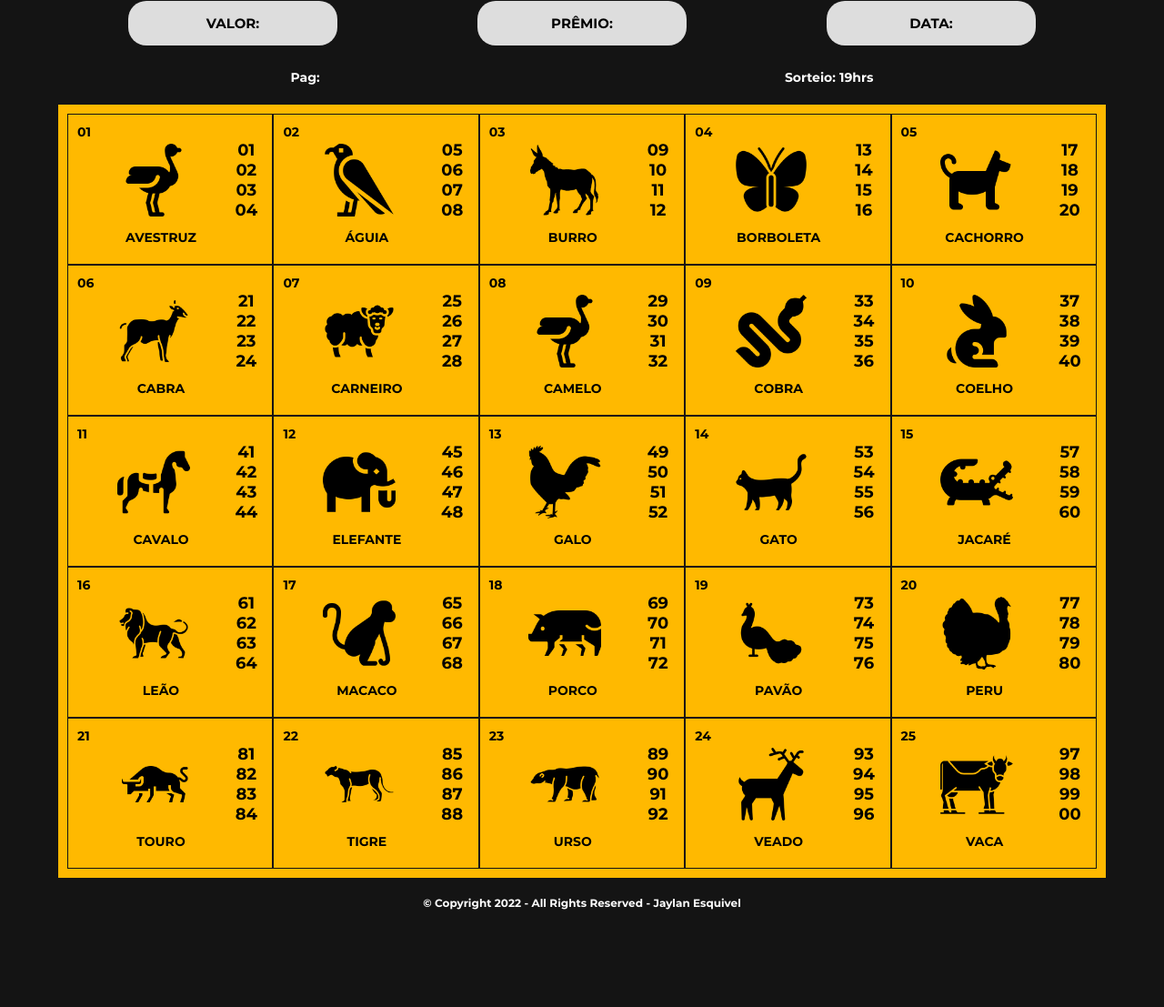
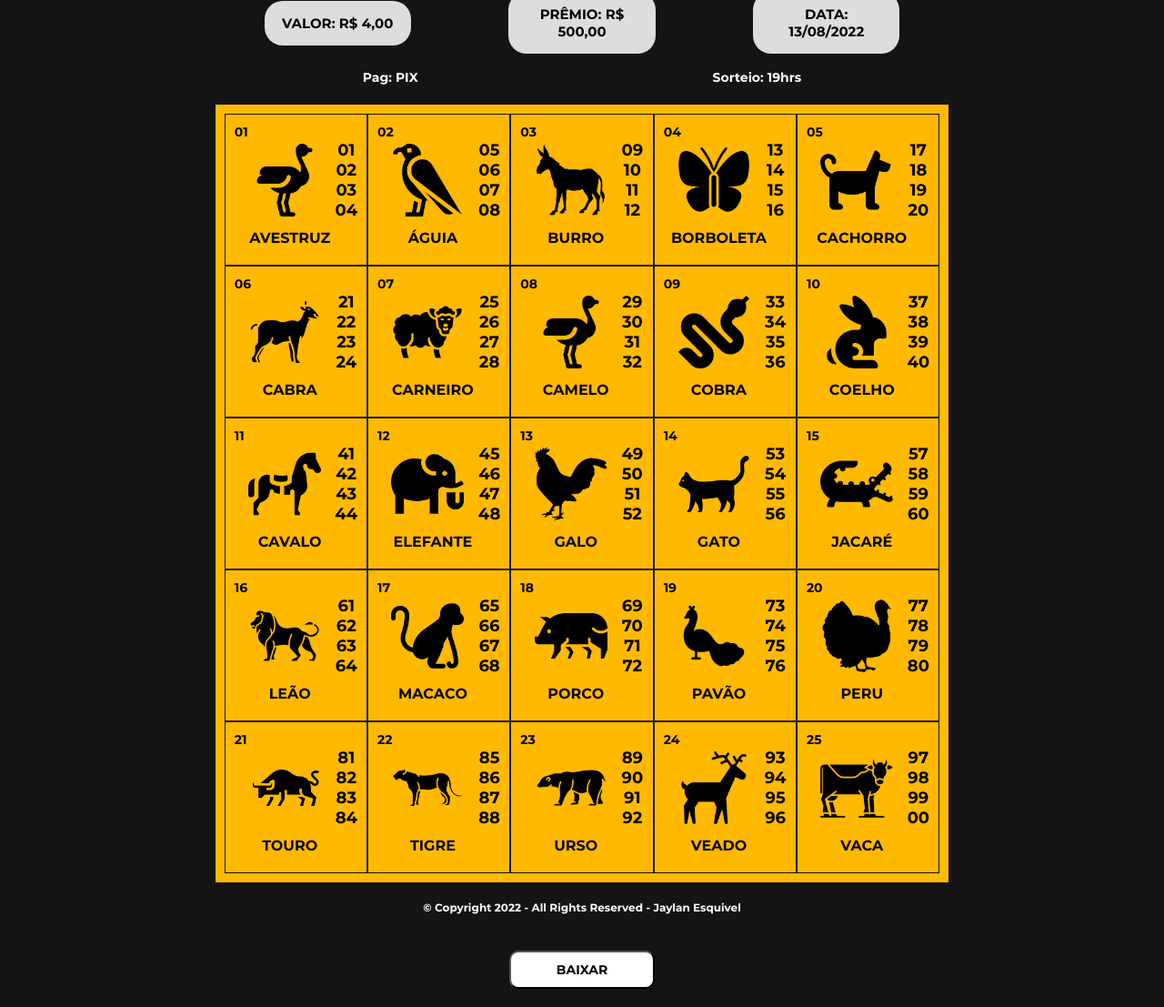
Before and after one commit to JaylanEsquivel/page-rifa-dezena, a plain HTML site: page index.html in a window 1280 px wide. Shown: the part 65-1172 px from the top of the page at 91% size. Before the commit the page ends 1085 px from the top, so only its background shows below. Drawn offline with Linux system fonts and the light colour scheme.

Commit message:
atualizações de logica

```diff
--- a/assets/css/style.scss
+++ b/assets/css/style.scss
@@ -20,18 +20,22 @@ body{
 
 .container-principal{
     width: 90%;
+    @include flexCenter(center,center,column);
+}
+header,main,footer{
+    width: 100%;
+    @include flexCenter(center,center,column);
 }
 
 #topobar{
     @include flexCenter(center,center,column);
-    width: 100%;
-
+    width: 70%;
     .bloco{
         width: 100%;
         height: 20px;
         padding: 30px 0px;
         @include flexCenter(space-around,center,row);
-        #titulo-rifa{ font-weight: 800; font-size: 30px; color: $text_titulo}
+        #titulo-rifa{ font-weight: 800; font-size: 30px; color: $text_titulo; padding: 10px}
         .dados{
             width: 20%;
             padding: 15px;
@@ -47,13 +51,14 @@ body{
 }
 #mainbar{
     @include flexCenter(center,center,column);
-    width: 100%;
+    width: 70%;
     padding: 10px;
     background-color: $bg_main;
     color: $text_main;
     font-weight: 800;
     .bloco-2{
         width: 100%;
+        cursor: pointer;
         @include flexCenter(center,center,row);
         .bilhete{
             width: 20%;
@@ -84,11 +89,10 @@ body{
                 width: 90%;
                 padding: 10px;
                 @include flexCenter(center,center,row);
+                .nome-grupo{    font-size: 16px;    }
             }
-
-
         }
-
+        .bilhete:hover{ background-color: #ddd}
     }
 }
 #footbar{
@@ -103,3 +107,40 @@ body{
         }
     }
 }
+
+.flutuante{
+    position: absolute;
+    margin: 30px;
+    img{
+        width: 70px;
+    }
+}
+
+.acoes{
+    margin: 0px;
+}
+.btt-dow{
+    padding: 10px 50px;
+    margin: 20px;
+    border-radius: 10px;
+    font-weight: 700;
+    background-color: #fff;
+}
+.btt-dow:hover{
+    background-color: #ffb900;
+}
+
+
+
+@media print {
+
+    .container-principal{width: 100%;}
+	#topobar{width: 100%;}
+    #mainbar{width: 100%;}
+    body{
+        transform: scale(0.1);
+        zoom: 100;
+    }
+
+
+}
--- a/assets/js/myfunctions.js
+++ b/assets/js/myfunctions.js
@@ -19,7 +19,7 @@ $(document).ready(function() {
                         html +=    "<div class='bloco-2'>";
                     }
 
-                        html +=    "       <div class='bilhete'>";
+                        html +=    "       <div class='bilhete' id='bi-"+item.grupo+"'>";
                         html +=    "                <div class='bilhete-superior'>";
                         html +=    "                   <span class='cod-grupo'>"+item.grupo+"</span>";
                         html +=    "                </div>";
@@ -35,6 +35,7 @@ $(document).ready(function() {
                         html +=    "               <div class='bilhete-inferior'>";
                         html +=    "                    <span class='nome-grupo'>"+item.nome+"</span>";
                         html +=    "                </div>";
+                        html +=    "                <div class='flutuante' id='st-"+item.grupo+"' ></div>";
                         html +=    "        </div>";
 
                     if(cont == 4){
@@ -48,3 +49,29 @@ $(document).ready(function() {
             }
     });
 });
+
+
+function downloadimage(){
+    var now = new Date;
+        date_atual = now.getDay() + "_" + now.getDate() + "_" + now.getMonth() + "_" + now.getFullYear();
+
+    var container = document.getElementById("capture");
+    html2canvas(container,{allowTaint : false,  scale: 8, x: 210,width: 1200,  height: 1200, windowWidth: 1800,windowHeight: 1800, removeContainer: true, backgroundColor: '#141414'}).then(function(canvas) {
+        var link = document.createElement("a");
+        document.body.appendChild(link);
+        link.download = "atualizada-rifa-"+date_atual+".jpg";
+        link.href = canvas.toDataURL();
+        link.target = "_blank";
+        link.click();
+    });
+}
+
+$(document).on('click','.bilhete', function(){
+
+    var id = this.id;
+    var resultado = id.substring(2);
+
+    $("#"+id).css("background-color", "#fff");
+    $("#st"+resultado).html("<img src='./assets/img/sorte.png' />");
+
+ });
--- a/index.html
+++ b/index.html
@@ -11,19 +11,19 @@
     <title>Minha Dezena -::</title>
 </head>
 <body>
-    <div class="container-principal">
+    <div class="container-principal" id="capture">
         <header>
             <div id="topobar">
                 <div class="bloco">
                     <h2 id="titulo-rifa">RIFA DOS BICHOS</h2>
                 </div>
                 <div class="bloco">
-                    <div class="dados">Valor:</div>
-                    <div class="dados">Prêmio:</div>
-                    <div class="dados">Data:</div>
+                    <div class="dados">Valor: R$ 4,00</div>
+                    <div class="dados">Prêmio: R$ 500,00</div>
+                    <div class="dados">Data: 13/08/2022</div>
                 </div>
                 <div class="bloco">
-                    <div class="dados-2">Pag:</div>
+                    <div class="dados-2">Pag: PIX</div>
                     <div class="dados-2">Sorteio: 19hrs</div>
                 </div>
             </div>
@@ -39,10 +39,13 @@
             </div>
         </footer>
     </div>
-
+    <div class="acoes">
+        <button onclick="downloadimage();" style="cursor: pointer" class="btt-dow">BAIXAR</button>
+    </div>
     <!-- JavaScript includes -->
     <script src="https://kit.fontawesome.com/f35f15f80c.js" crossorigin="anonymous"></script>
     <script src="./assets/js/jquery-3.5.1.js"></script>
+	<script src="https://html2canvas.hertzen.com/dist/html2canvas.min.js"></script>
     <script src="./assets/js/myfunctions.js"></script>
     <!-- JavaScript includes -->
 </body>
```
Also changed, not shown: assets/css/style.css, assets/img/sorte.png (added), 2 other files.
